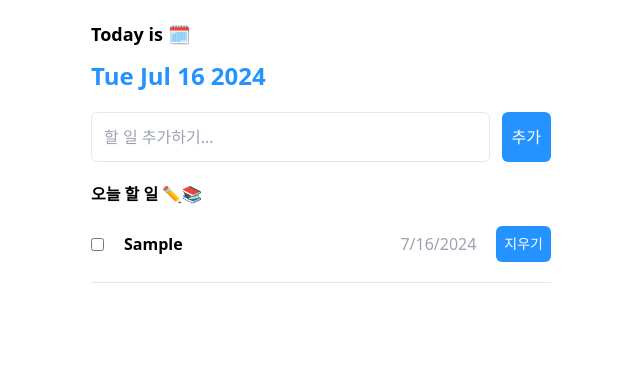
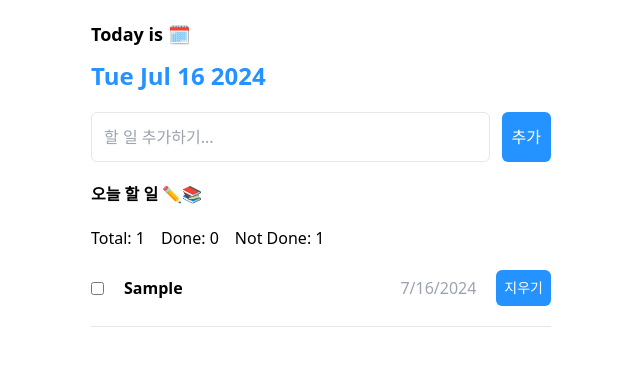
Before and after one commit to SeongWook-Hong/todo-list, a Next.js app: page / in a window 1280 px wide. Both pictures are taken after typing "Sample" into the empty fields and a click on the button "추가". Shown: the top 366 px of the page, without its empty margins (319-959 px from the left). Built offline with nearby package versions, Linux system fonts and the light colour scheme.

Commit message:
refactor: 불필요한 리렌더링 방지를 위한 useMemo와 react memo 메서드 적용

```diff
--- a/src/components/Header/Header.tsx
+++ b/src/components/Header/Header.tsx
@@ -1,3 +1,5 @@
+import { memo } from 'react';
+
 const Header = () => {
   return (
     <div className="flex flex-col gap-3">
@@ -7,4 +9,4 @@ const Header = () => {
   );
 };
 
-export default Header;
+export default memo(Header);
--- a/src/components/List/Items.tsx
+++ b/src/components/List/Items.tsx
@@ -1,3 +1,5 @@
+import { memo } from 'react';
+
 interface Props {
   todo: { id: number; isDone: boolean; content: string; date: number };
   onUpdateTodo: (targetId: number) => void;
@@ -31,4 +33,7 @@ const Items = ({ todo, onUpdateTodo, onDeleteTodo }: Props) => {
   );
 };
 
-export default Items;
+export default memo(Items, (prevProps, nextProps) => {
+  if (prevProps.todo !== nextProps.todo) return false;
+  return true;
+});
--- a/src/components/List/List.tsx
+++ b/src/components/List/List.tsx
@@ -1,3 +1,4 @@
+import { useMemo } from 'react';
 import Items from './Items';
 
 interface Props {
@@ -6,20 +7,36 @@ interface Props {
   onDeleteTodo: (targetId: number) => void;
 }
 const List = ({ todos, onUpdateTodo, onDeleteTodo }: Props) => {
+  const { totalCount, doneCount, notDoneCount } = useMemo(() => {
+    const totalCount = todos.length;
+    const doneCount = todos.filter((todo) => todo.isDone).length;
+    const notDoneCount = totalCount - doneCount;
+
+    return { totalCount, doneCount, notDoneCount };
+  }, [todos]);
+
   return (
     <div className="flex flex-col gap-5">
       <div className="font-bold">오늘 할 일 ✏📚</div>
+
       {todos.length === 0 ? (
         <h3>할 일을 모두 완료했어요 ☺</h3>
       ) : (
-        todos.map((todo) => (
+        <>
+          <div className="flex gap-4">
+            <div>Total: {totalCount}</div>
+            <div>Done: {doneCount}</div>
+            <div>Not Done: {notDoneCount}</div>
+          </div>
+          {todos.map((todo) => (
             <Items
               key={todo.id}
               todo={todo}
               onUpdateTodo={onUpdateTodo}
               onDeleteTodo={onDeleteTodo}
             />
-        ))
+          ))}
+        </>
       )}
     </div>
   );
```
Lines whose indentation alone changed are shown as unchanged.
